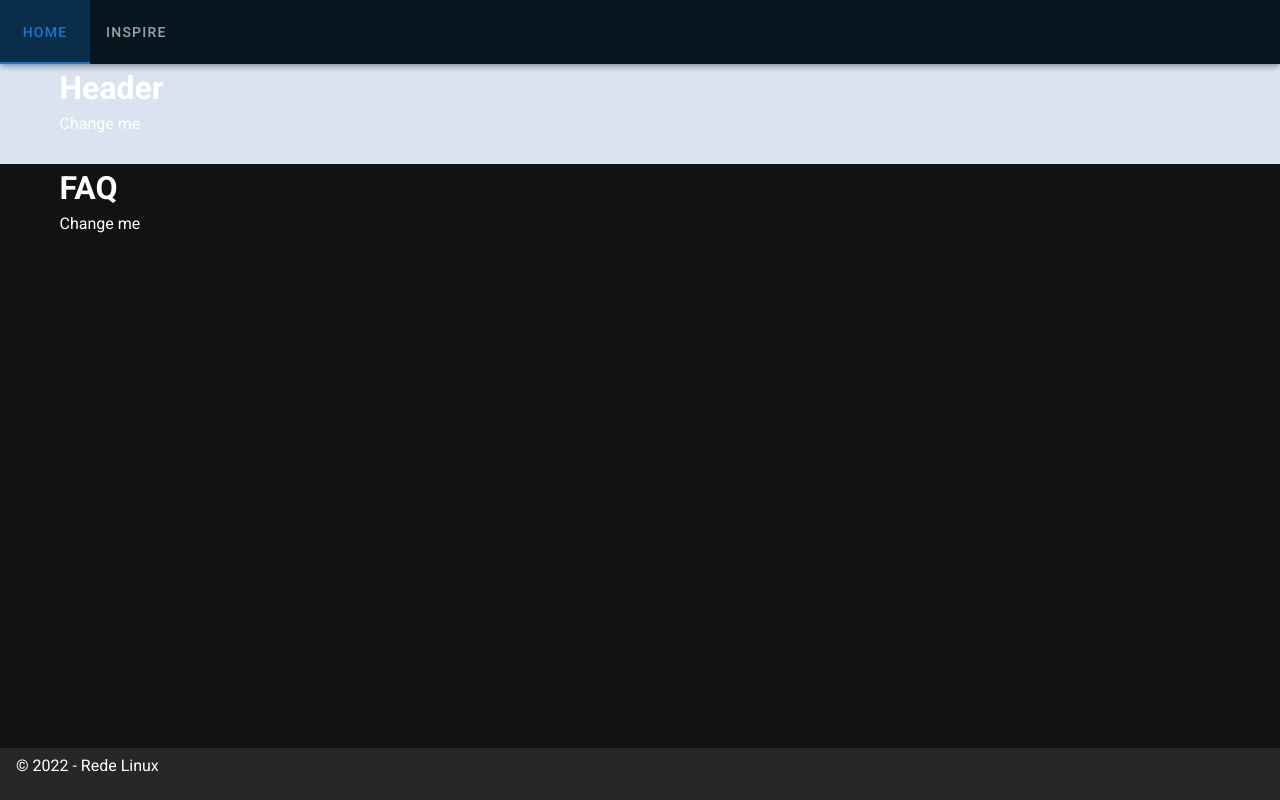
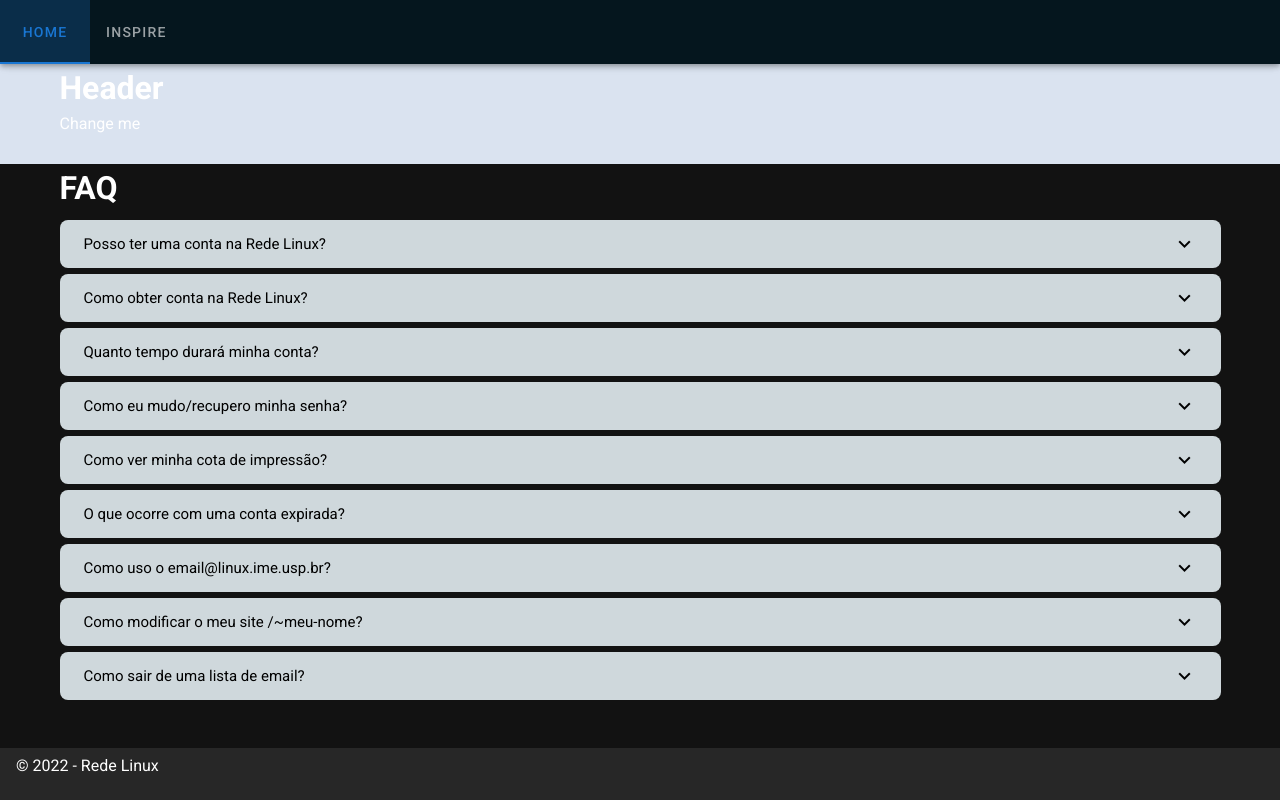
Before and after one commit to uspcodelab/bootcamp-2022, a Nuxt app: page / in a window 1280 px wide. Built offline with nearby package versions, Linux system fonts and the light colour scheme.

Commit message:
Adição de component FAQ.
Signed-off-by: MarceloSpessoto <marcelomspessoto@gmail.com>

```diff
--- a/components/FAQ.vue
+++ b/components/FAQ.vue
@@ -1,10 +1,129 @@
 <template>
   <v-container>
     <h1>FAQ</h1>
-    <p>Change me</p>
+    <v-expansion-panels accordion flat>
+      <v-expansion-panel v-for="(item, index) in faqContent" class="rounded-xl">
+        <v-expansion-panel-header
+          @click="togglePanels(index)"
+          class="rounded-lg"
+          :color="
+            itemStatus[index]
+              ? 'grey darken-4 white--text'
+              : 'blue-grey lighten-4 black--text'
+          "
+        >
+          {{ item.question }}
+          <template v-slot:actions>
+            <v-icon v-if="itemStatus[index]" color="white"> $expand </v-icon>
+            <v-icon v-else color="black"> $expand </v-icon>
+          </template>
+        </v-expansion-panel-header>
+        <v-expansion-panel-content class="rounded-lg">
+          {{ item.answer }}
+        </v-expansion-panel-content>
+      </v-expansion-panel>
+    </v-expansion-panels>
   </v-container>
 </template>
 
-<script></script>
-
-<style scoped></style>
+<script>
+export default {
+  data() {
+    var allQA = [
+      {
+        question: "Posso ter uma conta na Rede Linux?",
+        answer:
+          "Apenas pessoas vinculadas ─ professor, aluno, pesquisador visitante ─ ao IME USP podem ter contas na Rede GNU-Linux. \
+            Caso você não seja estudante do IME, mas curse disciplina da computação, faremos uma conta para você ─ de um semestre de duração \
+            ─ mediante apresentação de comprovante de matrícula na disciplina. \n\n \
+            Coisas como criar contas para eventos, visitantes associados ao IME, e \
+            similares podem ser discutidas ─ por email ─ com os admins.",
+      },
+      {
+        question: "Como obter conta na Rede Linux?",
+        answer:
+          "Acesse conta.linux.ime.usp.br e faça login com sua senha única da USP. Este sistema ainda está em fase de testes e pode conter um bug ou outro. \
+            Se o login falhar, tente alguns minutos mais tarde. Caso não consiga fazer a conta por esse sistema, por favor contate-nos via e-mail relatando a \
+            falha em detalhes e anexando fotos da carteirinha USP (ou comprovante de matrícula -- emissível via Júpiter) para que possamos criar a conta. ",
+      },
+      {
+        question: "Quanto tempo durará minha conta?",
+        answer:
+          "Enquanto durar seu vínculo com o IME, sendo renovada após 4 anos de curso, se você for estudante do IME. Um semestre, se apenas cursar uma disciplina MAC. \
+            Ou permanentemente, caso você seja docente ou ex administrador.\n\n Próximo do período de expiração da conta, enviaremos um email ao endereço \
+            cadastrado na criação de sua conta ─ para que você possa tomar as medidas necessárias ou pleitear maior duração para a mesma.",
+      },
+      {
+        question: "Como eu mudo/recupero minha senha?",
+        answer:
+          "Há diversas formas de fazê-lo. Remotamente, em particular, há duas opções: acessar a rede remotamente e rodar o comando $ kpasswd \
+            (caso você se lembre da senha e tenha acesso remoto ativado) ou acessar conta.linux.ime.usp.br e pedir pela geração de uma nova senha. Note que, em todo o caso, \
+            você terá de ter acesso remoto ativado, caso queira mudar sua senha aleatória para uma de sua preferência. A ativação do acesso remoto pode ser feita por este mesmo sistema. \
+            Presencialmente, você pode comparecer à nossa sala (caso as coisas já tenham retornado a uma certa “normalidade”) munido de sua carteirinha USP ou comprovante de matrícula (o Júpiter emite),\
+            e, depois, fazer login em qualquer uma de nossas estações, abrir um terminal e rodar $ kpasswd, como citado anteriormente. Caso o sistema automático de recuperação de senha não funcione, por favor contate-nos.\
+            Faça um relato detalhado e anexe os mesmos documentos citados no parágrafo anterior para que possamos confirmar sua identidade.",
+      },
+      {
+        question: "Como ver minha cota de impressão?",
+        answer:
+          "Para a cota de impressão, você pode executar $ quotap ou olhar no nosso website ao logar-se com seu usuário e senha da rede. ",
+      },
+      {
+        question: "O que ocorre com uma conta expirada?",
+        answer:
+          "Após haver sido deletada, os arquivos dela também o serão. Teoricamente, no entanto, elas podem nos backups da rede por algum tempo, e você poderá, se for este o caso, reavê-los.\
+            É preferível, no entretanto, não depender do backup da rede, pois ele é notoriamente não-feito. ",
+      },
+      {
+        question: "Como uso o email@linux.ime.usp.br?",
+        answer:
+          "Email Linux pode ser acessado pelo link https://webmail.linux.ime.usp.br ou por aplicações de terminal como o mutt, etc. ",
+      },
+      {
+        question: "Como modificar o meu site /~meu-nome?",
+        answer:
+          "O conteúdo de seu website está em ~/www. Mude o index.html, edite como lhe convier.\n\n\
+            Atualmente, temos PHP habilitado, entre outras coisas. Lembre-se de atentar-se às permissões de acesso de sua home e site.",
+      },
+      {
+        question: "Como sair de uma lista de email?",
+        answer:
+          "As listas de Email são:\n\n\
+            admin@linux.ime.usp.br ─ Lista dos administradores da Rede Linux\n\
+            users@linux.ime.usp.br ─ Lista de todos os usuários da rede\n\
+            users-bcc@linux.ime.usp.br ─ Lista do Bacharelado em Ciência da Computação\n\n\
+            Para se inscrever, saír ou mudar sua senha da lista. Por favor, entre em nos seguintes links: Lista de users, lista de users-bcc.",
+      },
+    ];
+    var activeItens = [];
+    for (let i = 0; i < allQA.length; i++) activeItens.push(false);
+    return {
+      faqContent: allQA,
+      itemStatus: activeItens,
+    };
+  },
+  methods: {
+    togglePanels(index) {
+      for (let i = 0; i < this.itemStatus.length; i++) {
+        if (i != index) this.itemStatus.splice(i, 1, false);
+        else this.itemStatus.splice(i, 1, !this.itemStatus[i]);
+      }
+    },
+  },
+};
+</script>
+<style scoped>
+.v-expansion-panel-content {
+  white-space: pre-line;
+  color: #797979;
+  background-color: #f2f2f2;
+}
+.v-expansion-panel {
+  margin: 8px;
+  padding: 0;
+}
+.v-expansion-panel-header {
+  margin-bottom: -10px;
+  z-index: 1;
+}
+</style>
```
